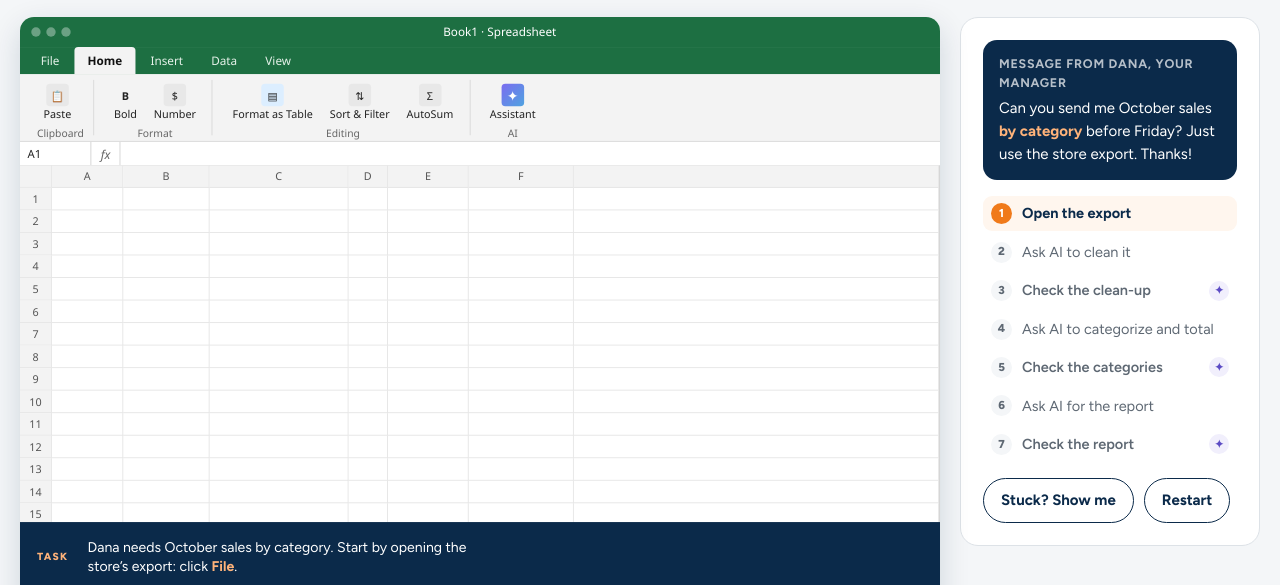
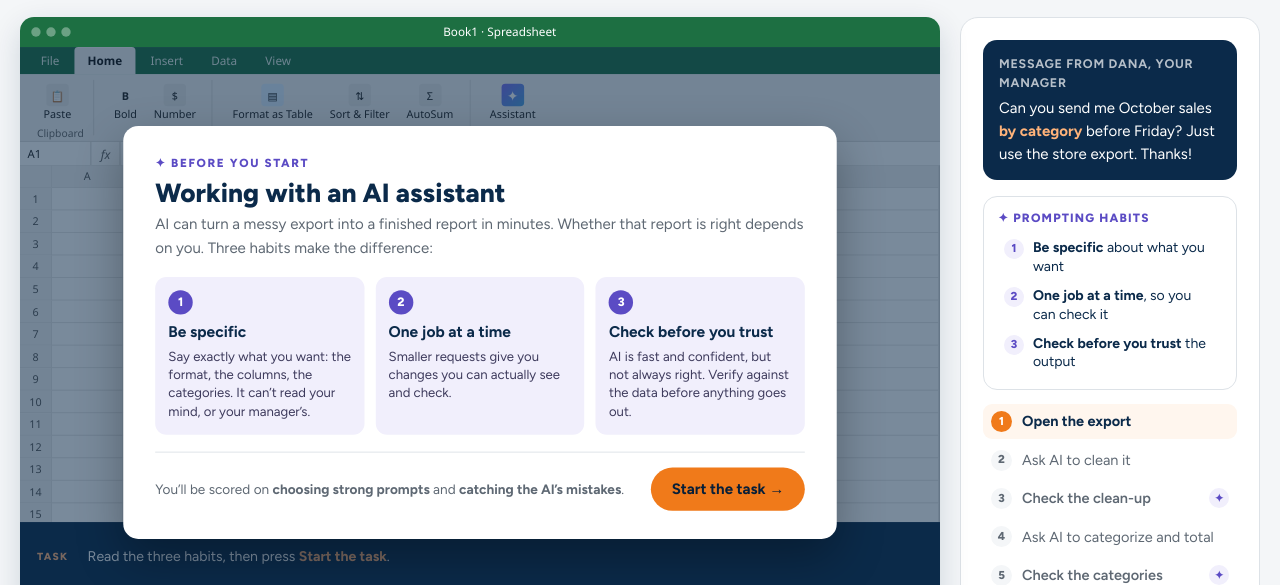
Before and after one commit to athompson82/adam-thompson-consulting-site, a plain HTML site: page sample/excel/index.html in a window 1280 px wide. Shown: the part 215-800 px from the top of the page. Drawn offline with Linux system fonts and the light colour scheme.

Commit message:
AI sample: add prompting-habits intro, sidebar reference and habit-linked coaching
Co-Authored-By: Claude Opus 5.5 <noreply@anthropic.com>
Claude-Session: https://claude.ai/code/session_01KfabPTpdv3N7LKeMQ5n4cG

```diff
--- a/sample/excel/index.html
+++ b/sample/excel/index.html
@@ -28,6 +28,24 @@ h1{font-size:clamp(28px,4.5vw,40px);font-weight:800;line-height:1.12;margin:0 0
 .layout{display:grid;grid-template-columns:minmax(0,1fr) 300px;gap:20px;align-items:start}
 @media (max-width:1060px){.layout{grid-template-columns:1fr}}
 .panel{background:#fff;border:1px solid var(--line);border-radius:18px;padding:22px}
+.habits{border:1px solid var(--line);border-radius:14px;padding:12px 14px;margin-bottom:14px}
+.habits p.hl{margin:0 0 6px;font-size:12px;font-weight:800;letter-spacing:.1em;text-transform:uppercase;color:var(--ai)}
+.habits div{display:flex;gap:9px;font-size:14px;line-height:1.35;padding:5px 6px;border-radius:8px;transition:background .3s}
+.habits div i{font-style:normal;flex:none;width:20px;height:20px;border-radius:50%;background:var(--ai-bg);color:var(--ai);font-size:11.5px;font-weight:800;display:grid;place-items:center}
+.habits div.lit{background:#FFF1C7}
+.intro{position:absolute;inset:32px 0 0 0;z-index:30;background:rgba(11,42,74,.55);display:none;align-items:center;justify-content:center;font-family:Figtree,system-ui,sans-serif}
+.intro.open{display:flex}
+.ibox{width:760px;background:#fff;border-radius:16px;padding:30px 34px;box-shadow:0 20px 50px rgba(0,0,0,.3);color:var(--navy)}
+.ibox .k{font-size:12.5px;font-weight:800;letter-spacing:.14em;text-transform:uppercase;color:var(--ai);margin:0 0 6px}
+.ibox h2{margin:0 0 6px;font-size:28px;font-weight:800;line-height:1.15}
+.ibox .lead{margin:0 0 18px;color:var(--grey);font-size:16px}
+.hcards{display:grid;grid-template-columns:repeat(3,1fr);gap:12px;margin-bottom:18px}
+.hcards div{background:var(--ai-bg);border-radius:12px;padding:14px}
+.hcards b{display:block;font-size:16.5px;margin:6px 0 4px}
+.hcards span{font-size:14px;color:#3D3A5C;line-height:1.4;display:block}
+.hcards i{font-style:normal;width:26px;height:26px;border-radius:50%;background:var(--ai);color:#fff;display:grid;place-items:center;font-weight:800;font-size:13px}
+.ifoot{display:flex;justify-content:space-between;align-items:center;gap:16px;border-top:1px solid var(--line);padding-top:16px;font-size:14.5px;color:var(--grey)}
+.ifoot button{border:0;cursor:pointer;font:inherit;font-weight:700;font-size:16px;padding:11px 22px;border-radius:999px;background:var(--orange);color:#081F38;flex:none}
 .brief{background:var(--navy);color:#fff;border-radius:14px;padding:14px 16px;font-size:15px;margin-bottom:16px}
 .brief b{color:#FFB37A}
 .brief small{display:block;opacity:.7;font-size:12.5px;margin-bottom:4px;letter-spacing:.06em;text-transform:uppercase;font-weight:700}
@@ -230,6 +248,19 @@ h1{font-size:clamp(28px,4.5vw,40px);font-weight:800;line-height:1.12;margin:0 0
           </div>
         </div>
 
+        <div class="intro" id="intro">
+          <div class="ibox">
+            <p class="k">✦ Before you start</p>
+            <h2>Working with an AI assistant</h2>
+            <p class="lead">AI can turn a messy export into a finished report in minutes. Whether that report is right depends on you. Three habits make the difference:</p>
+            <div class="hcards">
+              <div><i>1</i><b>Be specific</b><span>Say exactly what you want: the format, the columns, the categories. It can’t read your mind, or your manager’s.</span></div>
+              <div><i>2</i><b>One job at a time</b><span>Smaller requests give you changes you can actually see and check.</span></div>
+              <div><i>3</i><b>Check before you trust</b><span>AI is fast and confident, but not always right. Verify against the data before anything goes out.</span></div>
+            </div>
+            <div class="ifoot"><span>You’ll be scored on <b>choosing strong prompts</b> and <b>catching the AI’s mistakes</b>.</span><button data-t="begin" type="button">Start the task →</button></div>
+          </div>
+        </div>
         <div class="hot" id="hot"></div>
         <div class="capbar"><div id="cap"></div><div class="toast" id="toast" role="status"></div></div>
       </div>
@@ -237,6 +268,11 @@ h1{font-size:clamp(28px,4.5vw,40px);font-weight:800;line-height:1.12;margin:0 0
 
     <aside class="panel">
       <div class="brief"><small>Message from Dana, your manager</small>Can you send me October sales <b>by category</b> before Friday? Just use the store export. Thanks!</div>
+      <div class="habits" id="habits"><p class="hl">✦ Prompting habits</p>
+        <div><i>1</i><span><b>Be specific</b> about what you want</span></div>
+        <div><i>2</i><span><b>One job at a time</b>, so you can check it</span></div>
+        <div><i>3</i><span><b>Check before you trust</b> the output</span></div>
+      </div>
       <ol class="steps" id="steps"></ol>
       <div class="row" id="ctrl"><button class="btn ghost" id="showme" type="button">Stuck? Show me</button><button class="btn ghost" id="restart" type="button">Restart</button></div>
       <div class="result" id="result" aria-live="polite"></div>
@@ -327,8 +363,11 @@ function renderGrid(){
   grid.innerHTML = h;
 }
 function say(html){ cap.innerHTML = '<span>' + html + '</span>'; }
-function flash(html, kind){ toast.innerHTML = html; toast.className = 'toast ' + kind; }
-function clearToast(){ toast.className = 'toast'; }
+function flash(html, kind){ toast.innerHTML = '<span>' + html + '</span>'; toast.className = 'toast ' + kind; }
+const HAB = ['', 'Habit 1 · Be specific.', 'Habit 2 · One job at a time.', 'Habit 3 · Check before you trust.'];
+function lightHabit(h){ document.querySelectorAll('#habits > div').forEach((d,i)=>d.classList.toggle('lit', i===h-1)); }
+function coach(h, text){ lightHabit(h); flash('<b>' + HAB[h] + '</b> ' + text, 'bad'); }
+function clearToast(){ toast.className = 'toast'; lightHabit(0); }
 function rect(sel){
   const e = stage.querySelector(sel); if (!e) return null;
   const s = stage.getBoundingClientRect(), r = e.getBoundingClientRect(), k = s.width/980;
@@ -374,7 +413,8 @@ function miss(text){
   if (S.phase === 'dup') S.firstCatch.dup = false;
   if (S.phase === 'cat' || S.phase === 'catfix') S.firstCatch.cat = false;
   if (S.phase === 'claim') S.firstCatch.claim = false;
-  flash(text || ('Not quite. ' + p.hint), 'bad');
+  const check = ['dup','cat','catfix','claim'].includes(S.phase);
+  if (check) coach(3, text || p.hint); else { lightHabit(0); flash(text || ('Not quite. ' + p.hint), 'bad'); }
   if (S.misses >= 2) showHot(p.target);
 }
 
@@ -384,6 +424,7 @@ async function handle(t){
   const ph = S.phase;
   // Always-safe clicks
   if (t === 'home' || t === 'tab-data' || t === 'tab-report') return;
+  if (ph === 'intro') { if (t === 'begin') { $('intro').classList.remove('open'); S.t0 = Date.now(); go('file', 0); } return; }
 
   if (ph === 'file') { if (t === 'file') { clearToast(); $('bs').classList.add('open'); return go('pick'); } return miss(); }
 
@@ -414,8 +455,8 @@ async function handle(t){
   if (ph === 'p1') {
     if (!t.startsWith('p1-')) return miss();
     const txt = stage.querySelector(`[data-t="${t}"]`).textContent; msg('u', txt); clearToast(); S.busy = true;
-    if (t === 'p1-vague') { S.firstPrompt.p1 = false; await aiSay('Happy to help! What should “clean” mean here: dates, amounts, text, duplicates, or all of these?'); S.busy=false; return flash('Vague prompt, vague result. The AI had to ask what you meant. Be specific.', 'bad'); }
-    if (t === 'p1-over') { S.firstPrompt.p1 = false; await aiSay('Done! I made <b>31 changes</b> and drafted a report for Dana.<br><span style="color:#888">(Changes not shown.)</span>'); S.busy=false; return flash('Fast, but now you can’t see or check any of the 31 changes. Work in stages so you can verify each one.', 'bad'); }
+    if (t === 'p1-vague') { S.firstPrompt.p1 = false; await aiSay('Happy to help! What should “clean” mean here: dates, amounts, text, duplicates, or all of these?'); S.busy=false; return coach(1, 'Vague prompt, vague result. The AI had to ask what “clean” means.'); }
+    if (t === 'p1-over') { S.firstPrompt.p1 = false; await aiSay('Done! I made <b>31 changes</b> and drafted a report for Dana.<br><span style="color:#888">(Changes not shown.)</span>'); S.busy=false; return coach(2, 'Fast, but now you can’t see or check any of the 31 changes.'); }
     chips.innerHTML = '';
     const ok = await aiSay('Done. I standardized <b>12 dates</b>, converted <b>12 amounts</b> to numbers, tidied <b>7 product names</b>, formatted it as a table, and removed <b>2 duplicate rows</b>: A-1005 and A-1008.', 1300);
     if (!ok) return;
@@ -451,8 +492,8 @@ async function handle(t){
   if (ph === 'p2') {
     if (!t.startsWith('p2-')) return miss();
     const txt = stage.querySelector(`[data-t="${t}"]`).textContent; msg('u', txt); clearToast(); S.busy = true;
-    if (t === 'p2-vague') { S.firstPrompt.p2 = false; await aiSay('I added <b>8 categories</b>: Tents, Apparel, Socks, Fuel, Lighting, Boots, Shoes, Outerwear.'); S.busy=false; return flash('Without your categories, the AI invents its own. Eight categories won’t match how Dana reports sales. Tell it the list.', 'bad'); }
-    if (t === 'p2-tot') { S.firstPrompt.p2 = false; await aiSay('October total: <b>$1,903.92</b> across 11 orders.'); S.busy=false; return flash('Right number, but Dana asked for totals <b>by category</b>. Ask for what the report needs.', 'bad'); }
+    if (t === 'p2-vague') { S.firstPrompt.p2 = false; await aiSay('I added <b>8 categories</b>: Tents, Apparel, Socks, Fuel, Lighting, Boots, Shoes, Outerwear.'); S.busy=false; return coach(1, 'Without your categories, the AI invents its own. Eight won’t match how Dana reports sales.'); }
+    if (t === 'p2-tot') { S.firstPrompt.p2 = false; await aiSay('October total: <b>$1,903.92</b> across 11 orders.'); S.busy=false; return coach(1, 'Right number, but Dana asked for totals <b>by category</b>. Ask for what the report needs.'); }
     chips.innerHTML = ''; S.fresh = null;
     const ok = await aiSay('Added a <b>Category</b> column for 11 orders and a <b>Total</b> row: 22 items, <b>$1,903.92</b>.', 1200);
     if (!ok) return;
@@ -494,8 +535,8 @@ async function handle(t){
   if (ph === 'p3') {
     if (!t.startsWith('p3-')) return miss();
     const txt = stage.querySelector(`[data-t="${t}"]`).textContent; msg('u', txt); clearToast(); S.busy = true;
-    if (t === 'p3-hype') { S.firstPrompt.p3 = false; await aiSay('October was a <b>record-breaking month</b>! Customers can’t get enough of our outdoor gear, and momentum has never been stronger…'); S.busy=false; return flash('Ask for facts, not spin. Say what to include and that it should only use this data.', 'bad'); }
-    if (t === 'p3-chart') { S.firstPrompt.p3 = false; await aiSay('Here’s a line chart of <b>Qty by Order ID</b>.'); S.busy=false; return flash('Technically a chart, but not one Dana can use. Ask for the specific summary you need.', 'bad'); }
+    if (t === 'p3-hype') { S.firstPrompt.p3 = false; await aiSay('October was a <b>record-breaking month</b>! Customers can’t get enough of our outdoor gear, and momentum has never been stronger…'); S.busy=false; return coach(1, 'Ask for facts, not spin. Say what to include, and to use only this data.'); }
+    if (t === 'p3-chart') { S.firstPrompt.p3 = false; await aiSay('Here’s a line chart of <b>Qty by Order ID</b>.'); S.busy=false; return coach(1, 'Technically a chart, but not one Dana can use. Name the summary you need.'); }
     chips.innerHTML = '';
     const ok = await aiSay('Created a <b>Report</b> sheet with a category summary, a bar chart and a short written summary.', 1300);
     if (!ok) return;
@@ -571,16 +612,16 @@ function start(){
   $('title').textContent = 'Book1 · Spreadsheet'; $('fv').textContent = ''; $('nb').textContent = 'A1';
   $('stabs').innerHTML = '<button class="on" type="button" data-t="tab-data">Sheet1</button>';
   $('result').className = 'result'; $('ctrl').style.display = '';
-  renderGrid(); go('file', 0);
+  renderGrid(); go('file', 0); S.phase = 'intro'; $('intro').classList.add('open'); say('Read the three habits, then press <b>Start the task</b>.');
 }
 stage.addEventListener('click', e => {
   const tgt = e.target.closest('[data-t]');
   if (tgt) return handle(tgt.dataset.t);
-  if (S.phase === 'done' || S.busy) return;
+  if (S.phase === 'done' || S.phase === 'intro' || S.busy) return;
   if (e.target.closest('.msgs,.ph,.chips,.bs-nav,.bs-main,.report,.fbar,.tb,.capbar')) return;
   miss();
 });
-$('showme').onclick = () => { const p = PHASES[S.phase]; if (p) { showHot(p.target); flash(p.hint, 'good'); } };
+$('showme').onclick = () => { if (S.phase === 'intro') return; const p = PHASES[S.phase]; if (p) { showHot(p.target); flash(p.hint, 'good'); } };
 $('restart').onclick = start;
 
 fit(); start();
```
